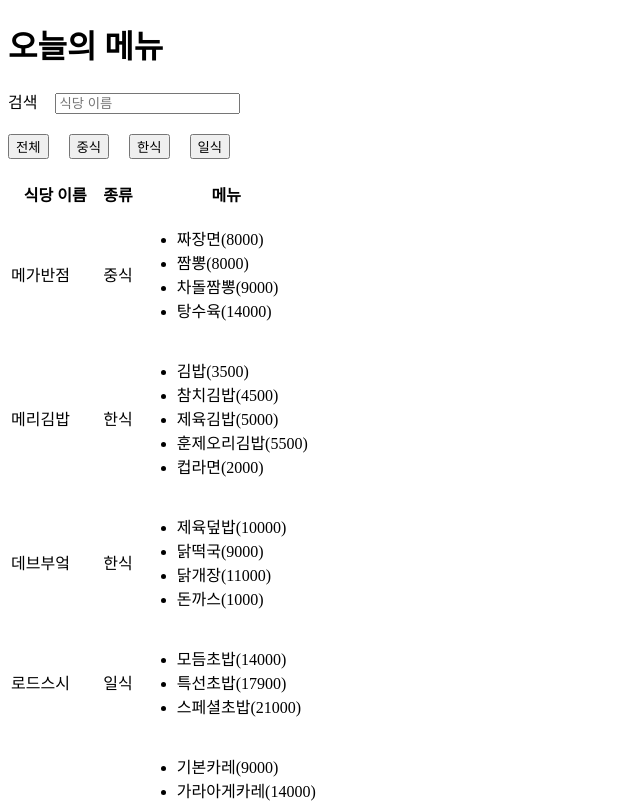
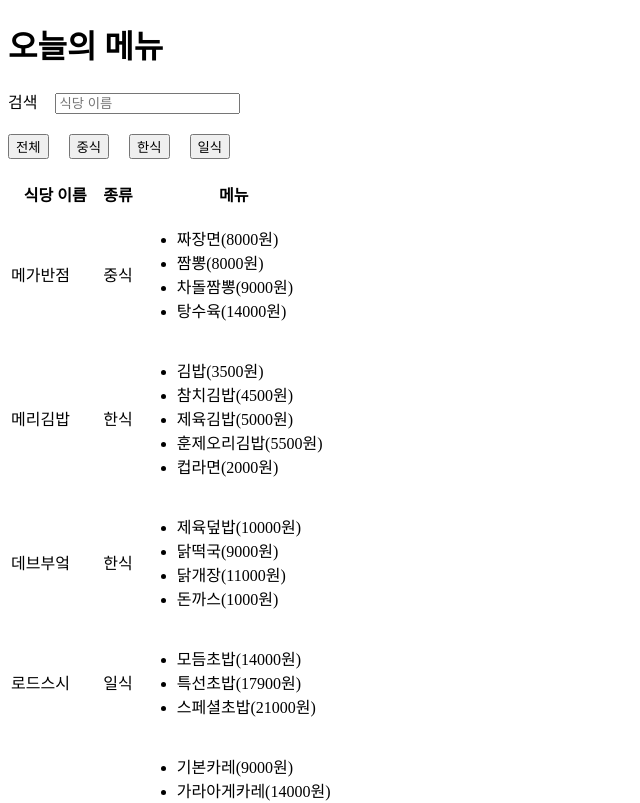
Before and after one commit to megaptera-kr/front-survival-week03, a React (Vite) app: page / in a window 1280 px wide. Shown: the top 803 px of the page, without its empty margins (0-640 px from the left). Built offline with nearby package versions, Linux system fonts and the light colour scheme.

Commit message:
chore : 원 추가

```diff
--- a/src/components/MenuRow.tsx
+++ b/src/components/MenuRow.tsx
@@ -6,7 +6,7 @@ function MenuRow({ menu } : {menu : Menu}) {
       {menu.name}
       (
       {menu.price}
-      )
+      원)
     </li>
   );
 }
```
